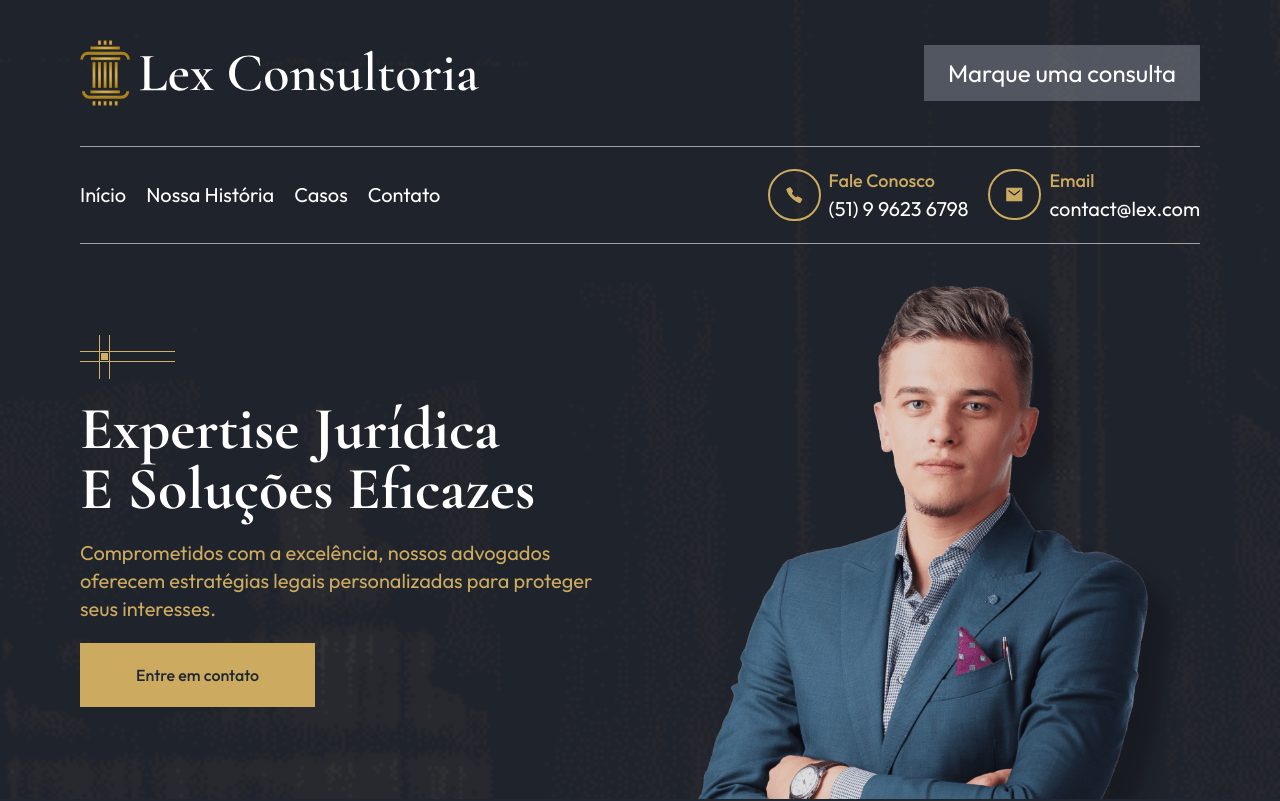
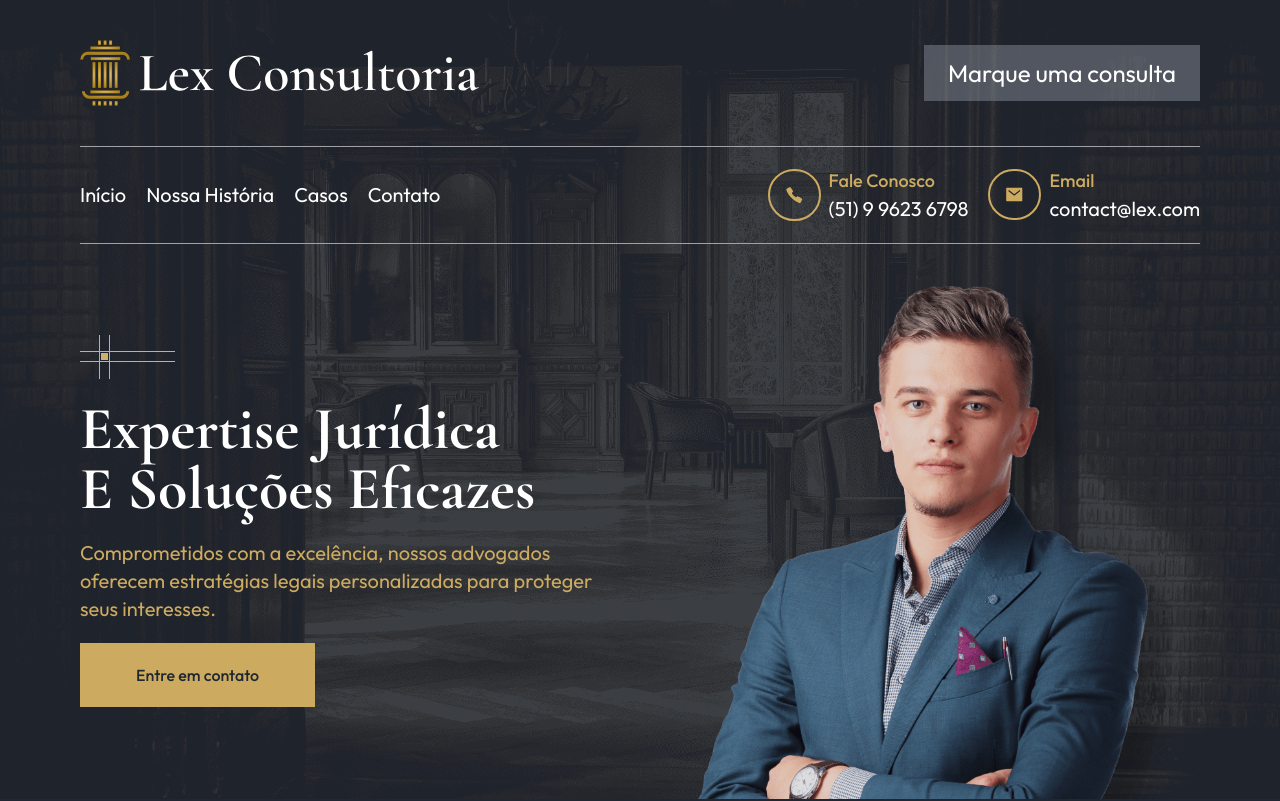
Before and after one commit to rodrigordgfs/lex-consultoria, a Next.js app: page / in a window 1280 px wide. Shown: the top 801 px of the page. Built offline with nearby package versions, Linux system fonts and the light colour scheme.

Commit message:
fix(app) Ajuste na Hero image

```diff
--- a/src/app/page.tsx
+++ b/src/app/page.tsx
@@ -9,9 +9,11 @@ export default function Home() {
   return (
     <main>
       <div className="w-full max-w-full bg-hero bg-no-repeat bg-cover">
-        <div className="flex flex-col max-w-6xl w-full mx-auto px-4">
-          <Header />
-          <Hero />
+        <div className="bg-hero bg-center bg-cover flex items-center justify-center">
+          <div className="flex flex-col max-w-6xl w-full mx-auto px-4">
+            <Header />
+            <Hero />
+          </div>
         </div>
         <About />
         <Cases />
```
